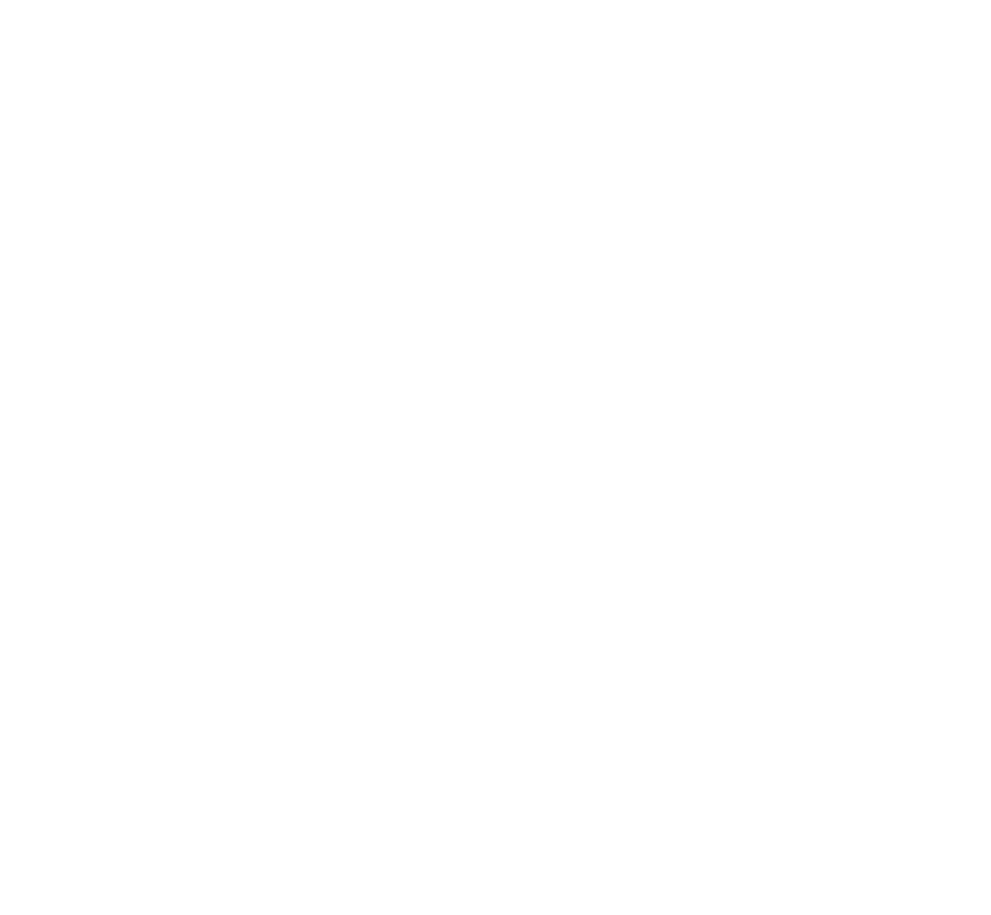
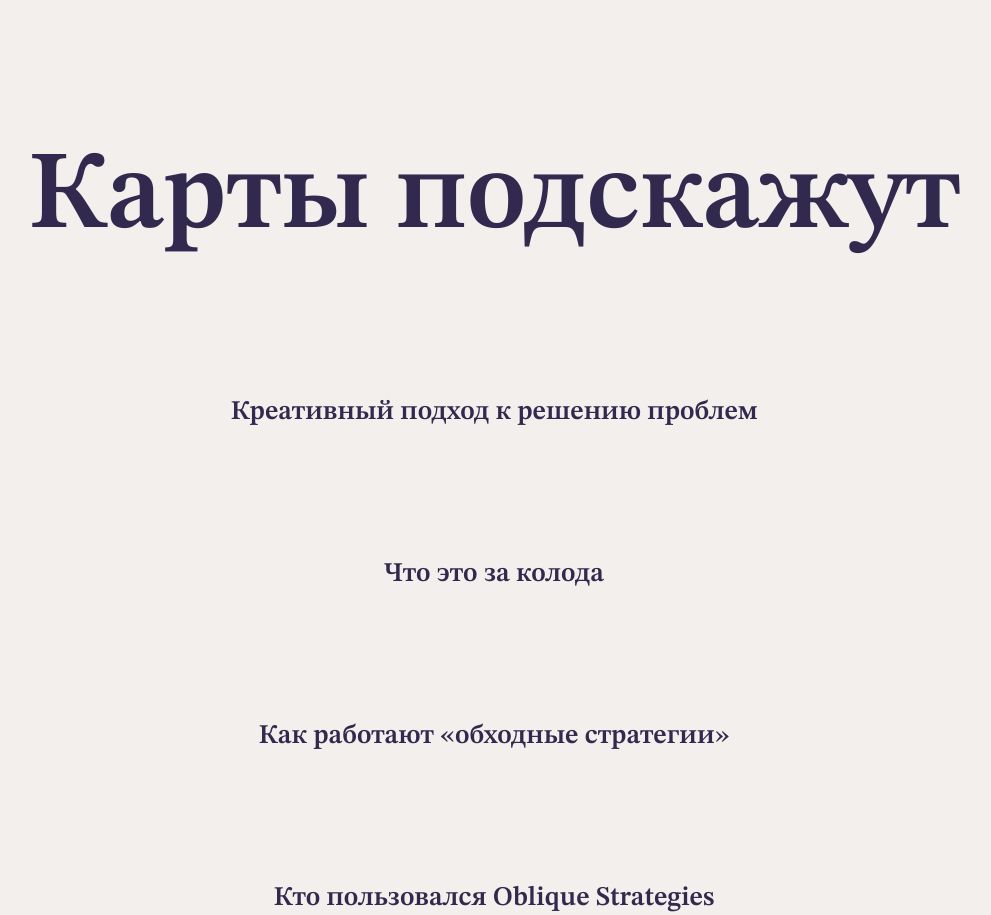
Before and after one commit to GitLudmila/karty-podskazhut, a website: page index.html in a window 1280 px wide. Shown: the whole page, without its empty margins (146-1137 px from the left). Before the commit the page ends 800 px from the top, so only its background shows below. Drawn offline with Linux system fonts and the light colour scheme.

Commit message:
+3 first steps

```diff
--- a/index.html
+++ b/index.html
@@ -1,4 +1,4 @@
-<!DOCTYPE html>
+<!doctype html>
 <html lang="ru">
   <head>
     <meta charset="UTF-8" />
@@ -9,10 +9,17 @@
     <link rel="icon" href="./images/favicon.ico" sizes="any" />
     <link rel="icon" href="./images/favicon.svg" type="image/svg+xml" />
     <link rel="apple-touch-icon" href="./images/favicon.png" />
+    <link rel="stylesheet" href="./styles/variables.css" />
     <link rel="stylesheet" href="./styles/style.css" />
+    <!-- <link rel="stylesheet" href="./styles/theme-dark.css" /> -->
   </head>
   <body class="page theme_dark">
+    <h1 class="header__title heading content-section">Карты подскажут</h1>
     <header class="header"></header>
+    <h2 class="heading">Креативный подход к решению проблем</h2>
+    <h2 class="heading">Что это за колода</h2>
+    <h2 class="heading">Как работают «обходные стратегии»</h2>
+    <h2 class="heading">Кто пользовался Oblique Strategies</h2>
     <main class="content content-section"></main>
     <footer class="footer"></footer>
 
--- a/styles/style.css
+++ b/styles/style.css
@@ -5,12 +5,16 @@
 }
 
 .page {
-  min-inline-size: 360px;
   margin: 0;
   color: var(--text-color);
   font-family: var(--main-font), serif;
   font-size: var(--main-text-size, 18px);
   background-color: var(--bg-color);
+  min-inline-size: 360px;
+}
+
+.content-section {
+  padding: 0 5vi;
 }
 
 p,
@@ -25,7 +29,20 @@ figure {
   margin: 0;
 }
 
+.header__title {
+  margin-block-end: 40px;
+  font-size: clamp(3.75rem, 2.5rem + 5.5556vw, 7.5rem);
+}
+
 .heading {
-  /* семейство шрифтов, интерлиньяж, вес шрифта, выравнивание текста */
+  margin-block-start: 10%;
   font-family: var(--accent-font, sans-serif);
+  font-weight: 600;
+  text-align: center;
 }
+
+.content__title {
+  margin-block-start: 7%;
+  margin-block-end: 2.5%;
+  font-size: 30px;
+}
```
